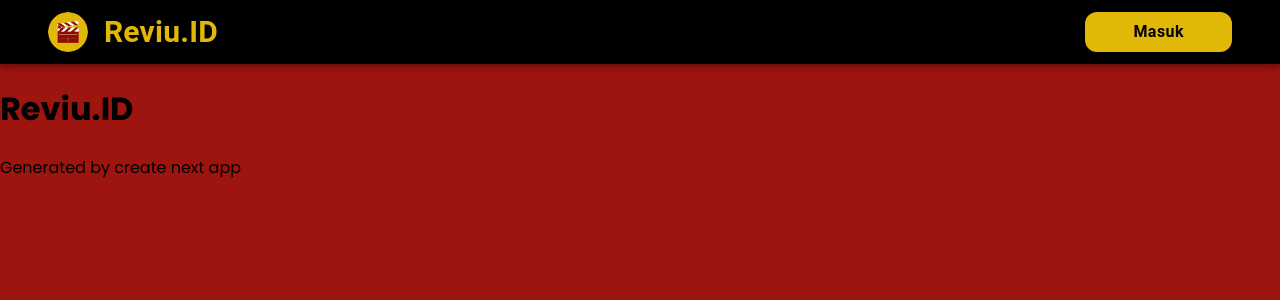
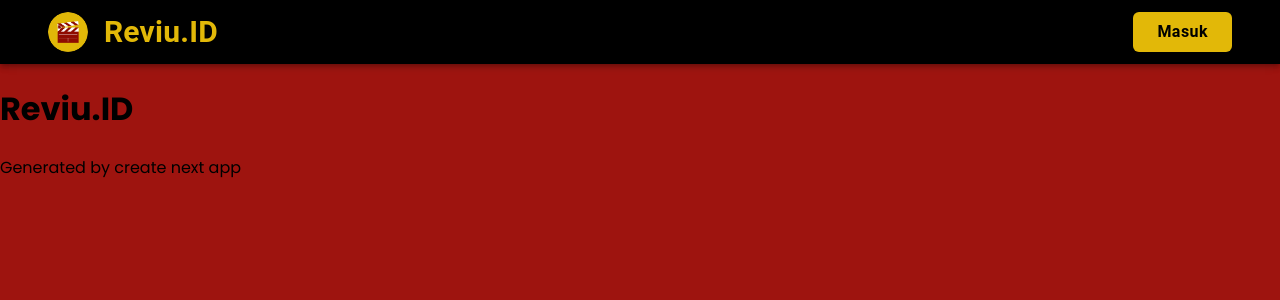
Before and after one commit to tya-dittyaa/reviuid-website-next, a Next.js app: page / in a window 1280 px wide. Shown: the top 300 px of the page. Built offline with nearby package versions, Linux system fonts and the light colour scheme.

Commit message:
refactor: Update CustomButton component to use MUI styling and remove unnecessary props

```diff
--- a/src/components/CustomButton.ts
+++ b/src/components/CustomButton.ts
@@ -1,26 +1,12 @@
 "use client";
 
 import { Button, ButtonProps, styled } from "@mui/material";
-import React from "react";
 
-interface CustomButtonProps extends ButtonProps {
-  fontColor?: string;
-  paddingLeft?: string;
-  paddingRight?: string;
-  borderRadius?: string;
-}
-
-const CustomButton: React.FC<CustomButtonProps> = styled(
-  Button
-)<CustomButtonProps>((custom: CustomButtonProps) => ({
+const CustomButton = styled(Button)<ButtonProps>(() => ({
   textTransform: "none",
   backgroundColor: "#E2B808",
-  color: custom.fontColor || "white",
   fontWeight: "bold",
   fontSize: "1rem",
-  paddingLeft: custom.paddingLeft,
-  paddingRight: custom.paddingRight,
-  borderRadius: custom.borderRadius,
   "&:active": {
     backgroundColor: "#E2B808",
   },
--- a/src/components/Header.tsx
+++ b/src/components/Header.tsx
@@ -102,11 +102,13 @@
               <CustomButton
                 variant="contained"
                 type="button"
-                fontColor="black"
-                paddingLeft="6vh"
-                paddingRight="6vh"
-                borderRadius="1.5vh"
                 onClick={() => router.push("/login")}
+                sx={{
+                  paddingLeft: 3,
+                  paddingRight: 3,
+                  borderRadius: 1.5,
+                  color: "black",
+                }}
               >
                 Masuk
               </CustomButton>
```
